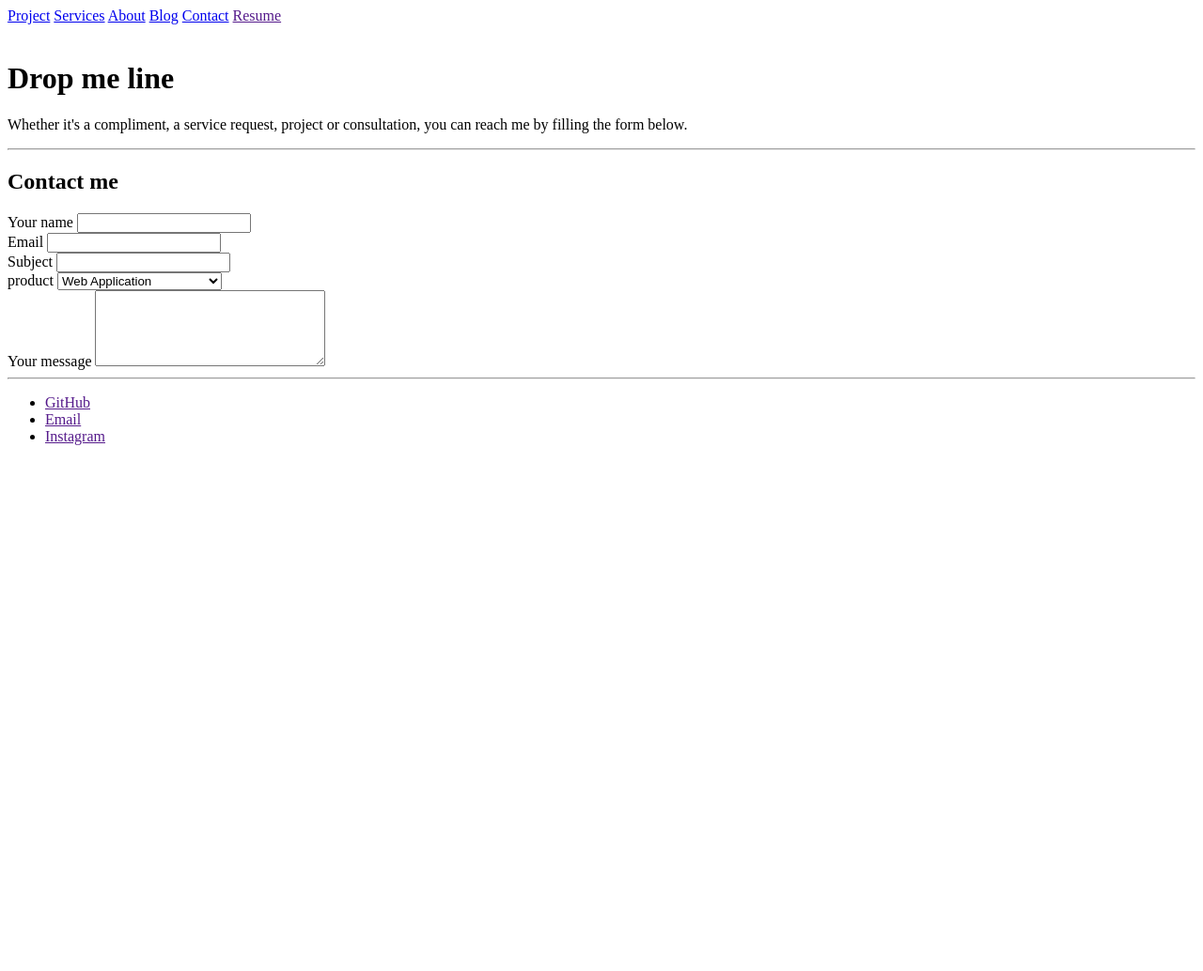
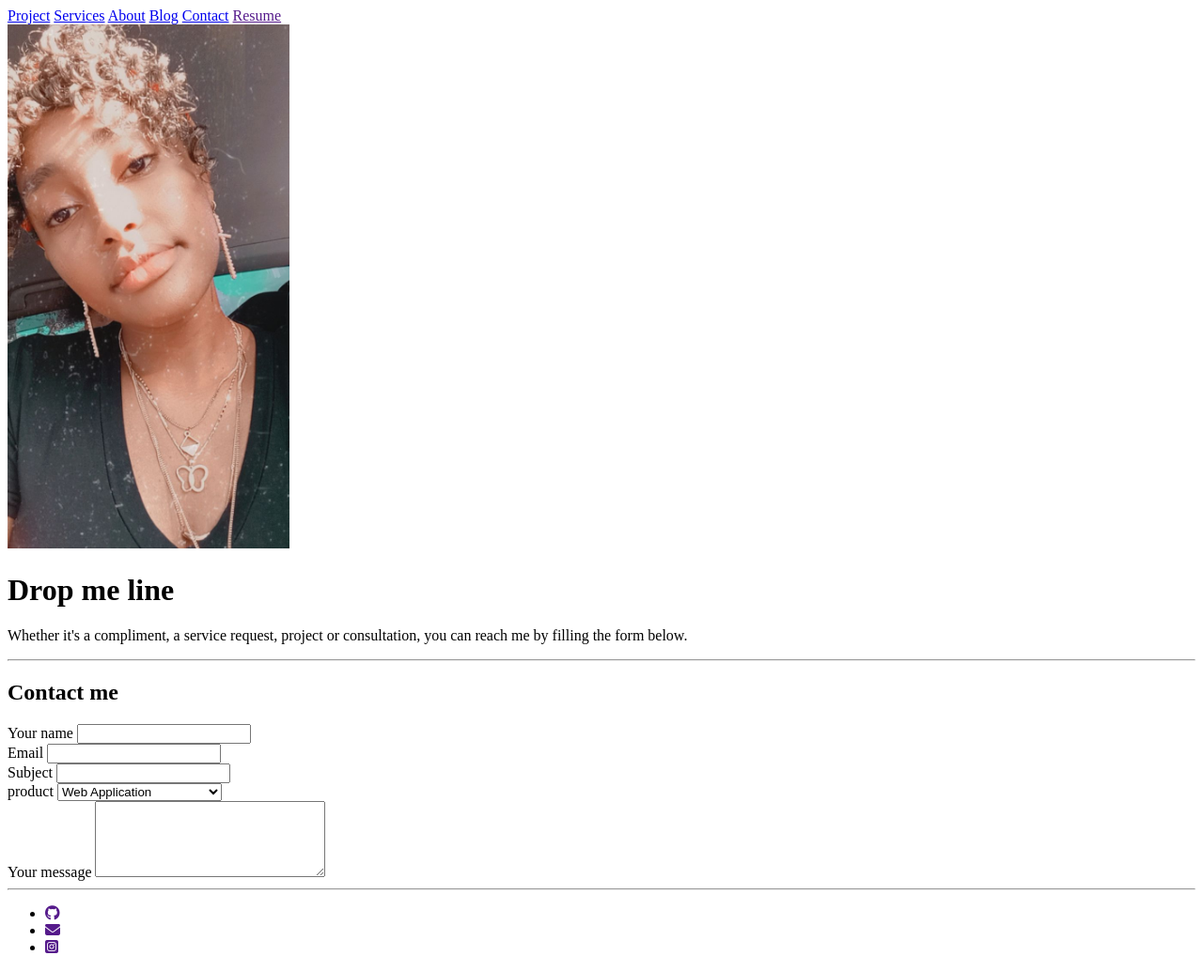
Before and after one commit to KimathiMacey/portfoflio, a plain HTML site: page contact.html in a window 1280 px wide. Shown: the whole page at 94% size. Before the commit the page ends 800 px from the top, so only its background shows below. Drawn offline with Linux system fonts and the light colour scheme.

Commit message:
Add files via upload
Added contact and about pages

```diff
--- a/contact.html
+++ b/contact.html
@@ -4,6 +4,7 @@
     <meta charset="UTF-8">
     <meta http-equiv="X-UA-Compatible" content="IE=edge">
     <meta name="viewport" content="width=device-width, initial-scale=1.0">
+    <script src="https://kit.fontawesome.com/49bd9f441f.js" crossorigin="anonymous"></script>
     <title>Contact</title>
 </head>
 <body>
@@ -19,7 +20,9 @@
 
    <!--Hero section-->
     <header>
-        <img src="" alt="">
+        <img src="./images/Macey.jpg"
+        alt="Profile image"
+        width="300" length= "300"/>
         <h1> Drop me line</h1>
         <p> Whether it's a compliment, a service request,
             project or consultation,
@@ -65,11 +68,17 @@
 
     <!--Footer Section--><hr>
     <footer>
-           <ul>
-               <li><a href="">GitHub</a></li>
-               <li><a href="">Email</a></li>
-               <li><a href="">Instagram</a></li>
-            </ul>
+        <ul>
+            <li>
+                <a href=""><i class="fab fa-github"></i></a>
+            </li>
+            <li>
+                <a href=""><i class="fas fa-envelope"></i></a>
+            </li>
+            <li>
+                <a href=""><i class="fab fa-instagram-square"></i></a>
+            </li>
+         </ul>
     </footer>
 
 
```
Also changed, not shown: about.html (+13 -6 lines).
